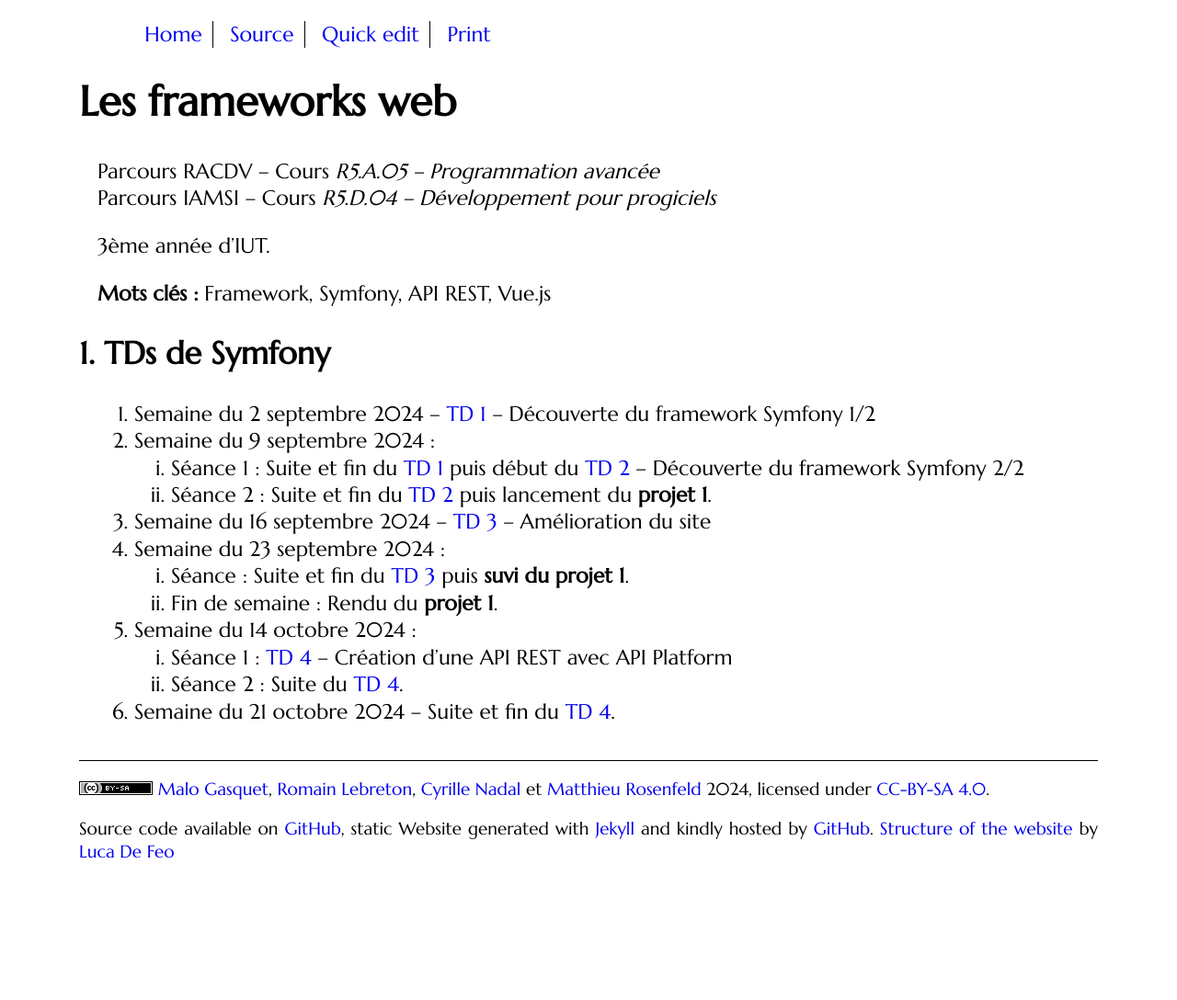
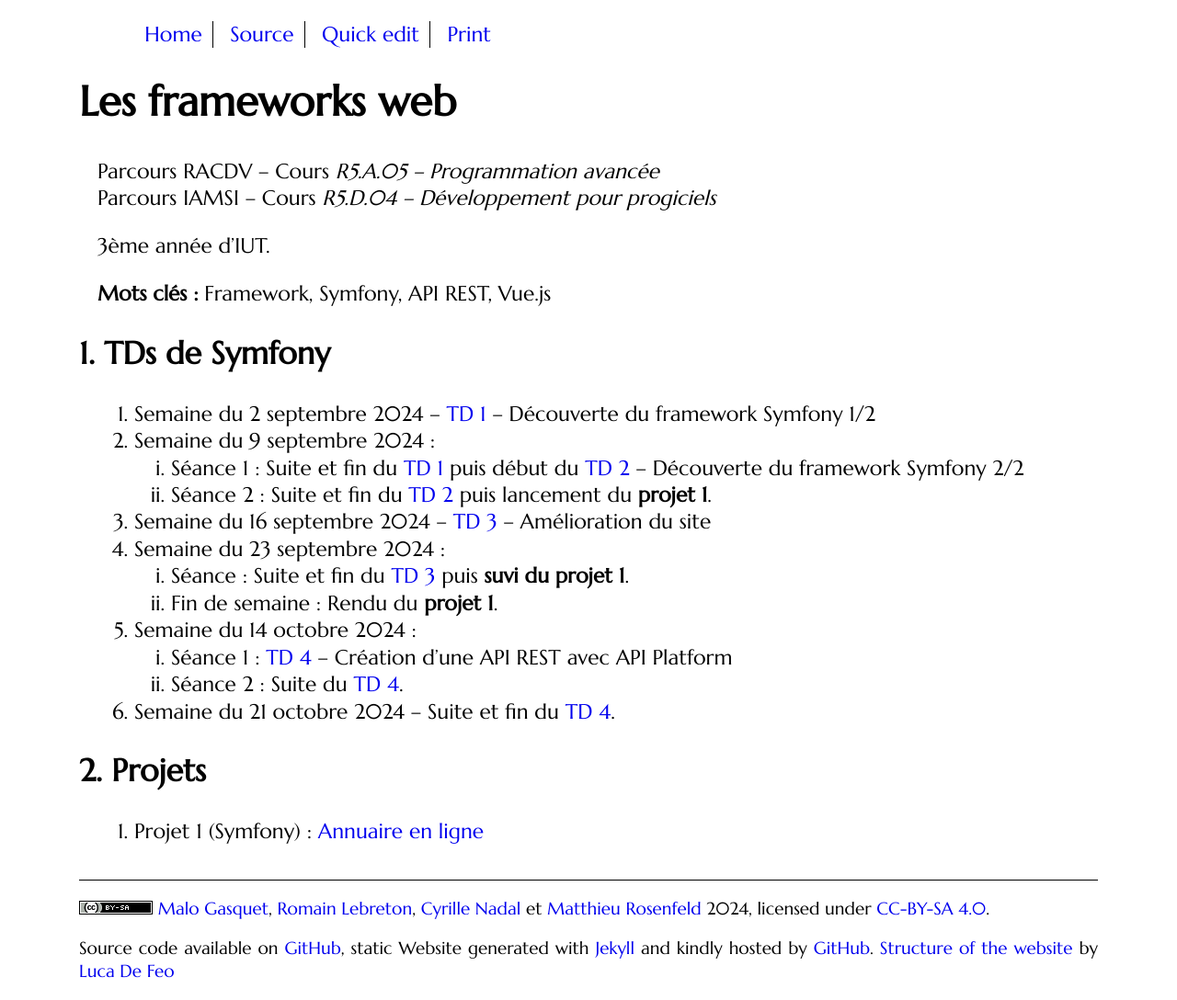
Before and after one commit to mgasquet/R5.A.05-ProgrammationAvancee-Web, a Jekyll site: the page built from index.md, in a window 1280 px wide. Shown: the whole page at 92% size. Built offline with Jekyll 4.4.1, drawn with Linux system fonts in a browser that asks for light colours; some web fonts are replaced; before the commit the page ends 958 px from its top, so only the background shows below that.

Commit message:
Publication du projet 1

```diff
--- a/index.md
+++ b/index.md
@@ -32,8 +32,8 @@ Parcours IAMSI -- Cours *R5.D.04 -- Développement pour progiciels*
 ## TDs de Vue.js
 
 [Page des TDs de Vue.Js](https://matthieu-rosenfeld.github.io/)
+-->
 
-## Projet
+## Projets
 
-A venir
--->
+1. Projet 1 (Symfony) : [Annuaire en ligne](tutorials/projet1)
```
